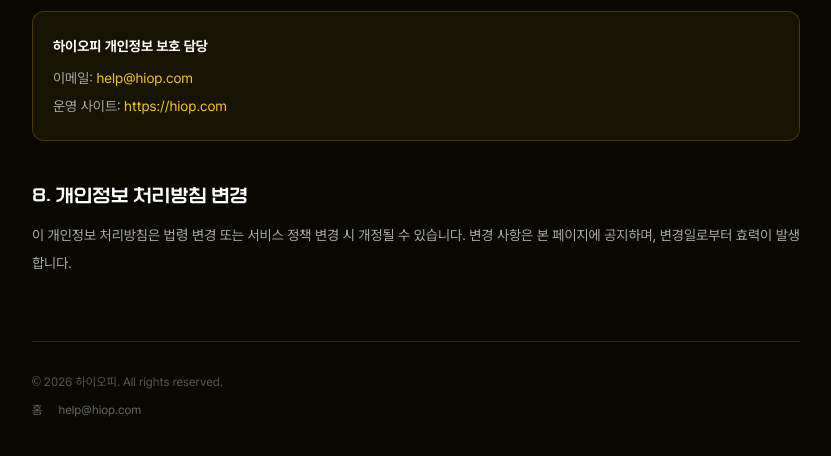
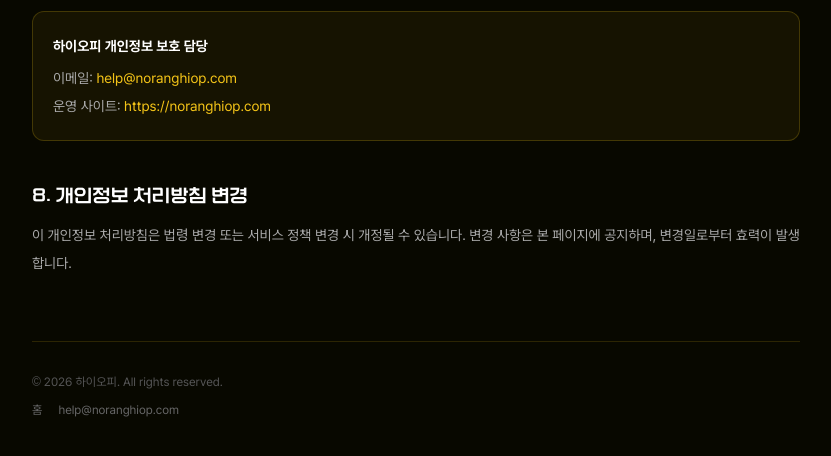
Before and after one commit to ctoan25df-lgtm/hiop, a Next.js app: page /privacy in a window 1280 px wide. Shown: the part 1407-1863 px from the top of the page, without its empty margins (224-1055 px from the left). Built offline with nearby package versions, Linux system fonts and the light colour scheme.

Commit message:
도메인 및 코드 경고 정리
새 운영 도메인에 맞춰 검색 메타데이터와 안내 정보를 통일하고 Tailwind 및 미사용 코드 경고를 제거합니다.

```diff
--- a/src/app/layout.tsx
+++ b/src/app/layout.tsx
@@ -28,7 +28,7 @@ const sannayi = localFont({
   display: "swap",
 });
 
-const SITE_URL = "https://hiop.com";
+const SITE_URL = "https://noranghiop.com";
 const BRAND = "하이오피";
 const BRAND_EN = "hiop";
 const DESCRIPTION =
--- a/src/app/page.tsx
+++ b/src/app/page.tsx
@@ -3,7 +3,7 @@ import FaqItem from "@/components/FaqItem";
 import ContactForm from "@/components/ContactForm";
 
 const ACCESS_URL = "https://bamdalin.com";
-const EMAIL = "help@hiop.com";
+const EMAIL = "help@noranghiop.com";
 const ACCENT = "#f5c518";
 const BRAND = "하이오피";
 const SHORT = "하이오피";
--- a/src/app/privacy/page.tsx
+++ b/src/app/privacy/page.tsx
@@ -8,9 +8,9 @@ export const metadata: Metadata = {
 };
 
 const UPDATED = "2025년 1월 1일";
-const EMAIL = "help@hiop.com";
+const EMAIL = "help@noranghiop.com";
 const BRAND = "하이오피";
-const DOMAIN = "https://hiop.com";
+const DOMAIN = "https://noranghiop.com";
 const ACCENT = "#f5c518";
 
 export default function PrivacyPage() {
--- a/src/app/robots.ts
+++ b/src/app/robots.ts
@@ -1,6 +1,6 @@
 import type { MetadataRoute } from "next";
 
-const SITE_URL = "https://hiop.com";
+const SITE_URL = "https://noranghiop.com";
 
 export default function robots(): MetadataRoute.Robots {
   return {
--- a/src/app/sitemap.ts
+++ b/src/app/sitemap.ts
@@ -1,6 +1,6 @@
 import type { MetadataRoute } from "next";
 
-const SITE_URL = "https://hiop.com";
+const SITE_URL = "https://noranghiop.com";
 
 export default function sitemap(): MetadataRoute.Sitemap {
   return [
--- a/src/app/terms/page.tsx
+++ b/src/app/terms/page.tsx
@@ -7,7 +7,7 @@ export const metadata: Metadata = {
   robots: { index: true, follow: true },
 };
 
-const EMAIL = "help@hiop.com";
+const EMAIL = "help@noranghiop.com";
 const BRAND = "하이오피";
 const ACCENT = "#f5c518";
 
--- a/src/components/FaqItem.tsx
+++ b/src/components/FaqItem.tsx
@@ -8,7 +8,7 @@ export default function FaqItem({ q, a }: { q: string; a: string }) {
     >
       <summary className="flex items-center justify-between gap-4 px-6 py-4 font-bold text-sm cursor-pointer select-none">
         <span>{q}</span>
-        <span className="faq-arrow flex-shrink-0 text-lg" style={{ color: "#f5c518" }}>▾</span>
+        <span className="faq-arrow shrink-0 text-lg" style={{ color: "#f5c518" }}>▾</span>
       </summary>
       <div
         className="px-6 pb-5 pt-1 text-sm leading-relaxed"
```
Also changed, not shown: 1 other file (tests, documents, lock files or other folders).
